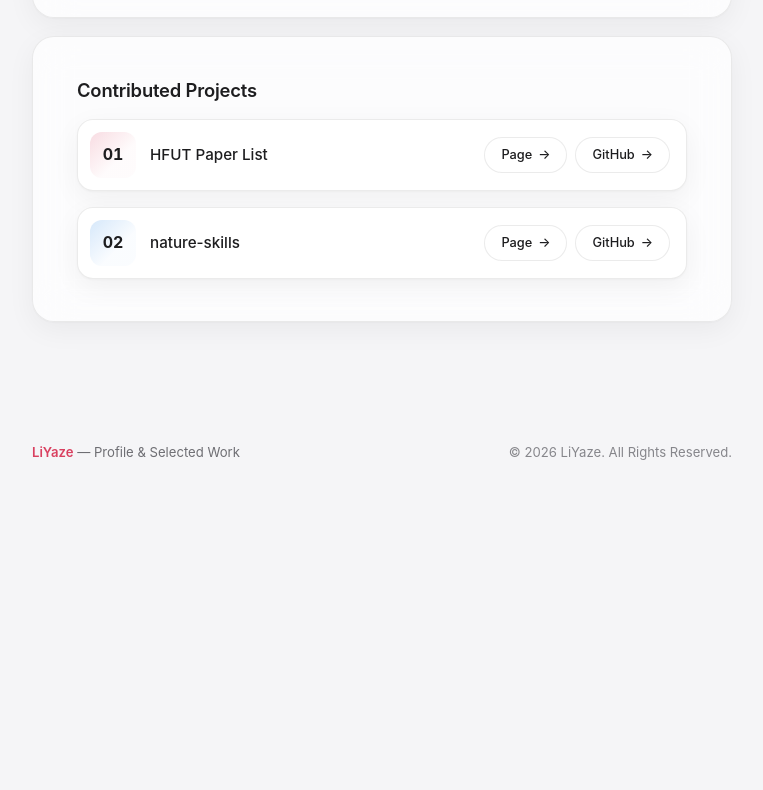
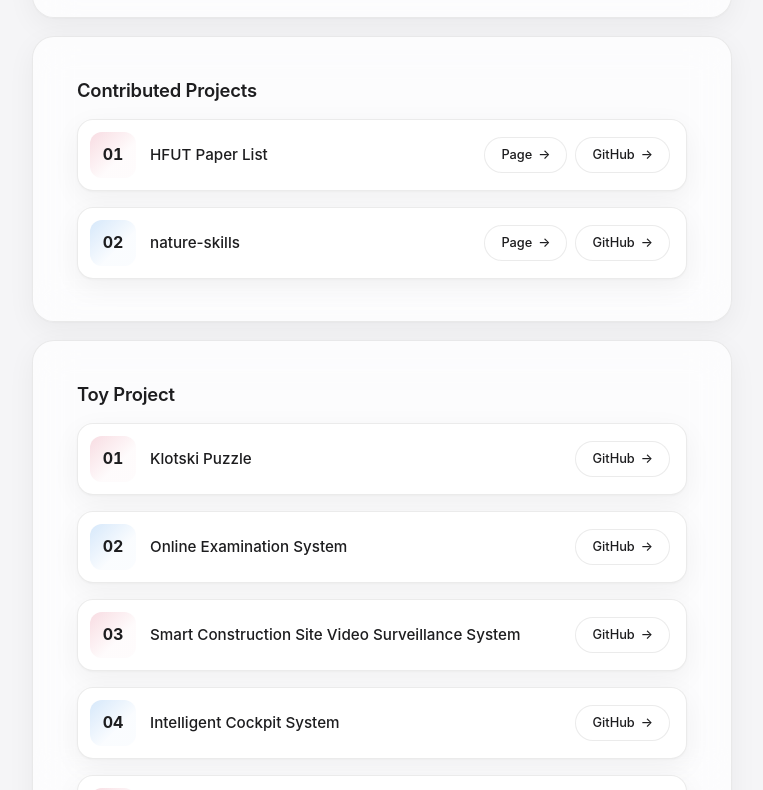
Before and after one commit to SaltGardenia/SaltGardenia.github.io, a React (Vite) app in the folder vue-app/: page /#/ in a window 1280 px wide. Shown: the part 2010-2800 px from the top of the page, without its empty margins (466-1229 px from the left). Before the commit the page ends 2529 px from the top, so only its background shows below. Built offline with nearby package versions, Linux system fonts and the light colour scheme.

Commit message:
Add Toy Project card with 5 SaltGardenia repos

```diff
--- a/vue-app/src/components/ProjectsSection.tsx
+++ b/vue-app/src/components/ProjectsSection.tsx
@@ -1,6 +1,7 @@
 import { useI18n } from '@/i18n'
 import ProjectCard from '@/components/ProjectCard'
 import ContribCard from '@/components/ContribCard'
+import ToyCard from '@/components/ToyCard'
 
 type ProjectEntry = {
   key: string
@@ -42,6 +43,7 @@ export default function ProjectsSection() {
             />
           ))}
           <ContribCard />
+          <ToyCard />
         </div>
       </div>
     </section>
--- /dev/null
+++ b/vue-app/src/components/ToyCard.tsx
@@ -0,0 +1,46 @@
+import { useI18n } from '@/i18n'
+
+type ToyProject = {
+  name: string
+  link: string
+}
+
+const toyProjects: ToyProject[] = [
+  { name: 'Klotski Puzzle', link: 'https://github.com/SaltGardenia/Klotski-Puzzle' },
+  { name: 'Online Examination System', link: 'https://github.com/SaltGardenia/Online-Examination-System' },
+  { name: 'Smart Construction Site Video Surveillance System', link: 'https://github.com/SaltGardenia/Smart-Construction-Site-Video-Surveillance-System' },
+  { name: 'Intelligent Cockpit System', link: 'https://github.com/SaltGardenia/Intelligent-Cockpit-System' },
+  { name: 'Fruit Classifier', link: 'https://github.com/SaltGardenia/Fruit-Classifier' },
+]
+
+export default function ToyCard() {
+  const { t } = useI18n()
+
+  return (
+    <article className="project-card contrib-card">
+      <div className="project-body">
+        <h3 className="project-card-title">{t('projects.toyTitle')}</h3>
+        <div className="contrib-stack">
+          {toyProjects.map((p, i) => (
+            <div className="contrib-chip" key={p.link}>
+              <span className={`contrib-visual ${i % 2 === 0 ? 'contrib-vision' : 'contrib-sys'}`}>
+                <span className="contrib-index">{String(i + 1).padStart(2, '0')}</span>
+              </span>
+              <span className="contrib-name">{p.name}</span>
+              <span className="contrib-actions">
+                <a
+                  className="project-card-btn contrib-btn"
+                  href={p.link}
+                  target="_blank"
+                  rel="noopener noreferrer"
+                >
+                  {t('projects.view')} <span className="arrow">→</span>
+                </a>
+              </span>
+            </div>
+          ))}
+        </div>
+      </div>
+    </article>
+  )
+}
--- a/vue-app/src/locales/en.ts
+++ b/vue-app/src/locales/en.ts
@@ -23,6 +23,7 @@ export default {
   'projects.open': 'Open',
   'projects.page': 'Page',
   'projects.contribTitle': 'Contributed Projects',
+  'projects.toyTitle': 'Toy Project',
   'contrib5.name': 'HFUT Paper List',
   'contrib7.name': 'nature-skills',
   'proj5.title': '📄 HFUT Paper List',
--- a/vue-app/src/locales/zh-CN.ts
+++ b/vue-app/src/locales/zh-CN.ts
@@ -23,6 +23,7 @@ export default {
   'projects.open': '打开',
   'projects.page': '页面',
   'projects.contribTitle': '贡献项目',
+  'projects.toyTitle': '玩具项目',
   'contrib5.name': 'HFUT 论文列表',
   'contrib7.name': 'nature-skills',
   'proj5.title': '📄 HFUT 论文列表',
```
